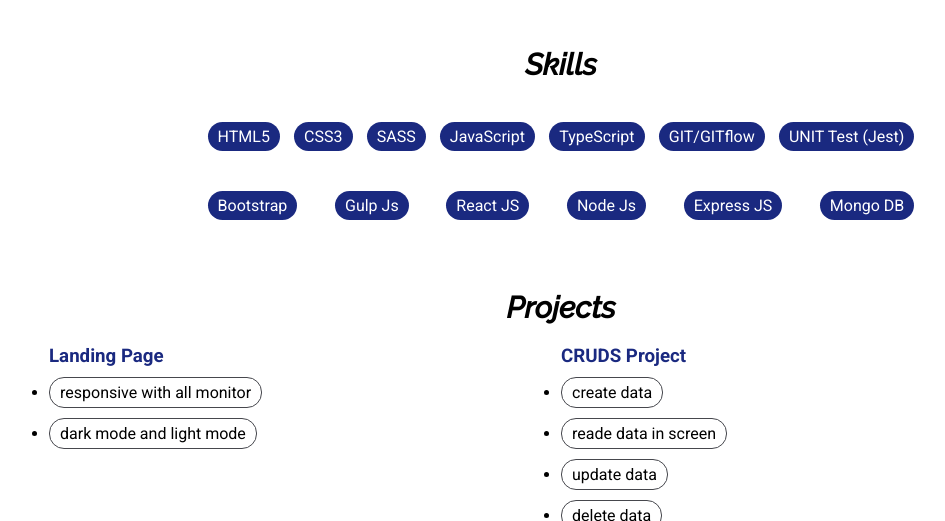
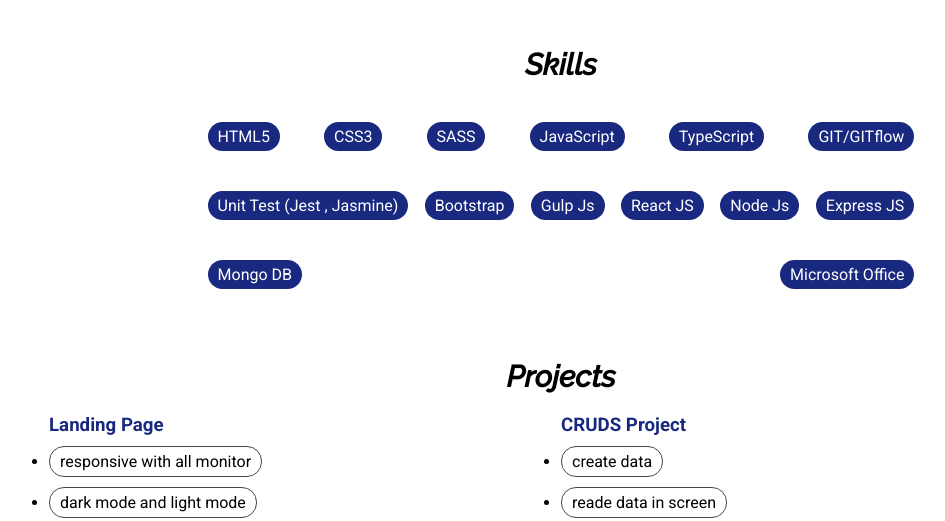
Before and after one commit to louy999/My-CV, a website: page index.html in a window 1280 px wide. Shown: the part 279-800 px from the top of the page, without its empty margins (79-1024 px from the left). Drawn offline with Linux system fonts and the light colour scheme.

Commit message:
add jasmine & microsoft office

```diff
--- a/index.html
+++ b/index.html
@@ -44,13 +44,14 @@
           <li>JavaScript</li>
           <li>TypeScript</li>
           <li>GIT/GITflow</li>
-          <li>UNIT Test (Jest)</li>
+          <li>Unit Test (Jest , Jasmine)</li>
           <li>Bootstrap</li>
           <li>Gulp Js</li>
           <li>React JS</li>
           <li>Node Js</li>
           <li>Express JS</li>
           <li>Mongo DB</li>
+          <li>Microsoft Office</li>
         </ul>
       </div>
       <div id="projects">
```
